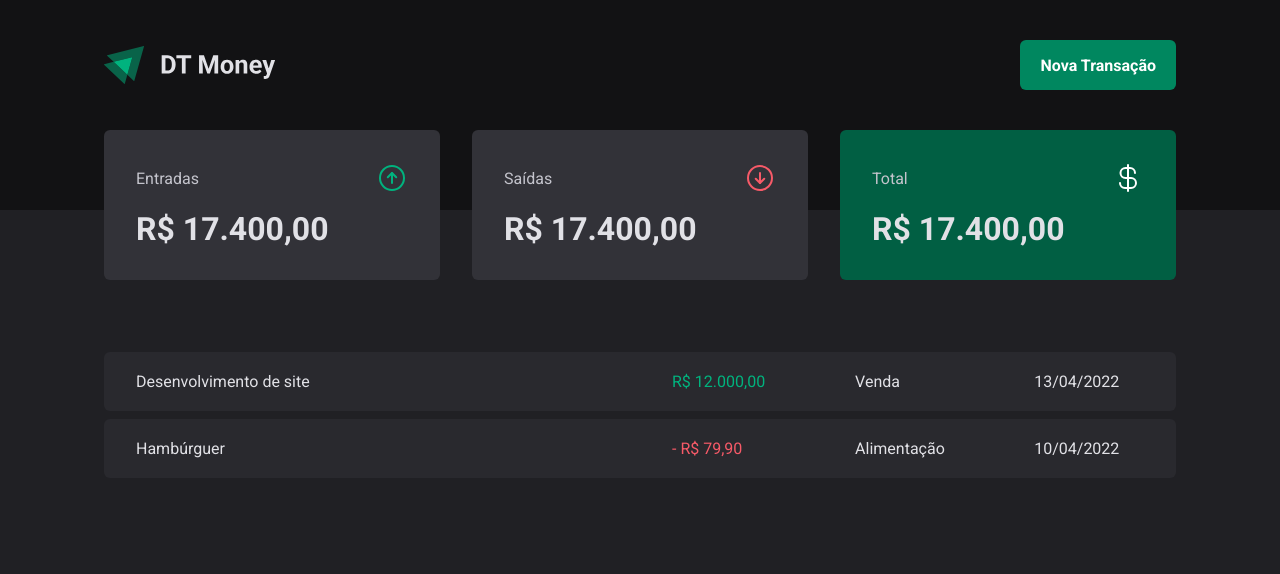
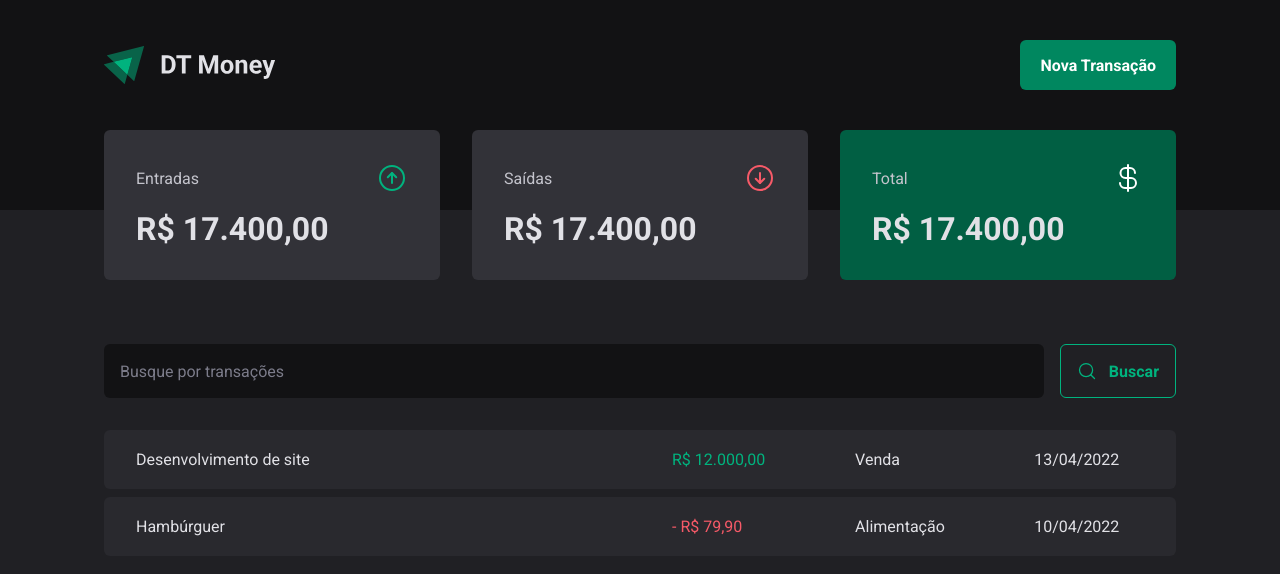
Before and after one commit to henriquekramer/dt-money2, a React (Vite) app: page / in a window 1280 px wide. Shown: the top 574 px of the page. Built offline with nearby package versions, Linux system fonts and the light colour scheme.

Commit message:
feat: componente SearchForm

```diff
--- /dev/null
+++ b/src/pages/Transactions/components/SearchForm/index.tsx
@@ -0,0 +1,14 @@
+import { MagnifyingGlass } from "phosphor-react";
+import { SearchFormContainer } from "./styles";
+
+export function SearchForm(){
+  return (
+    <SearchFormContainer>
+      <input type="text" placeholder="Busque por transações" />
+      <button type="submit">
+        <MagnifyingGlass size={20} />
+        Buscar
+      </button>
+    </SearchFormContainer>
+  )
+}
--- /dev/null
+++ b/src/pages/Transactions/components/SearchForm/styles.ts
@@ -0,0 +1,41 @@
+import styled from "styled-components";
+
+export const SearchFormContainer = styled.form`
+  display: flex;
+  gap: 1rem;
+
+  input {
+    flex: 1; //ocupar o maior espaço possível
+    border-radius: 6px;
+    border: 0;
+    background: ${props => props.theme["gray-900"]};
+    color: ${props => props.theme["gray-300"]};
+    padding: 1rem;
+
+    &::placeholder {
+      color: ${props => props.theme["gray-500"]};
+    }
+  }
+
+  button {
+    display: flex;
+    align-items: center;
+    gap: 0.75rem;
+
+    border: 0;
+    padding: 1rem;
+    background: transparent;
+    border: 1px solid ${props => props.theme["green-300"]};
+    color: ${props => props.theme["green-300"]};
+    font-weight: bold;
+    border-radius: 6px;
+
+    &:hover {
+      background: ${props => props.theme["green-500"]};
+      border-color: ${props => props.theme["green-500"]};
+      color: ${props => props.theme.white};
+      transition: all 0.2s;
+    }
+  }
+
+`
--- a/src/pages/Transactions/index.tsx
+++ b/src/pages/Transactions/index.tsx
@@ -1,5 +1,6 @@
 import { Header } from "../../components/Header";
 import { Summary } from "../../components/Summary";
+import { SearchForm } from "./components/SearchForm";
 import { PriceHighlight, TransactionsContainer, TransactionsTable } from "./styles";
 
 export function Transactions(){
@@ -9,6 +10,7 @@
       <Summary />
 
       <TransactionsContainer>
+        <SearchForm />
         <TransactionsTable>
           <tbody>
             <tr>
--- a/src/pages/Transactions/styles.ts
+++ b/src/pages/Transactions/styles.ts
@@ -11,7 +11,7 @@
   width: 100%;
   border-collapse: separate; // p criar separação entre linhas
   border-spacing: 0 0.5rem; //0 lateral e 0.5 verticalmente
-  /* margin-top: 1.5rem; */
+  margin-top: 1.5rem;
 
   td {
     padding: 1.25rem 2rem;
```
